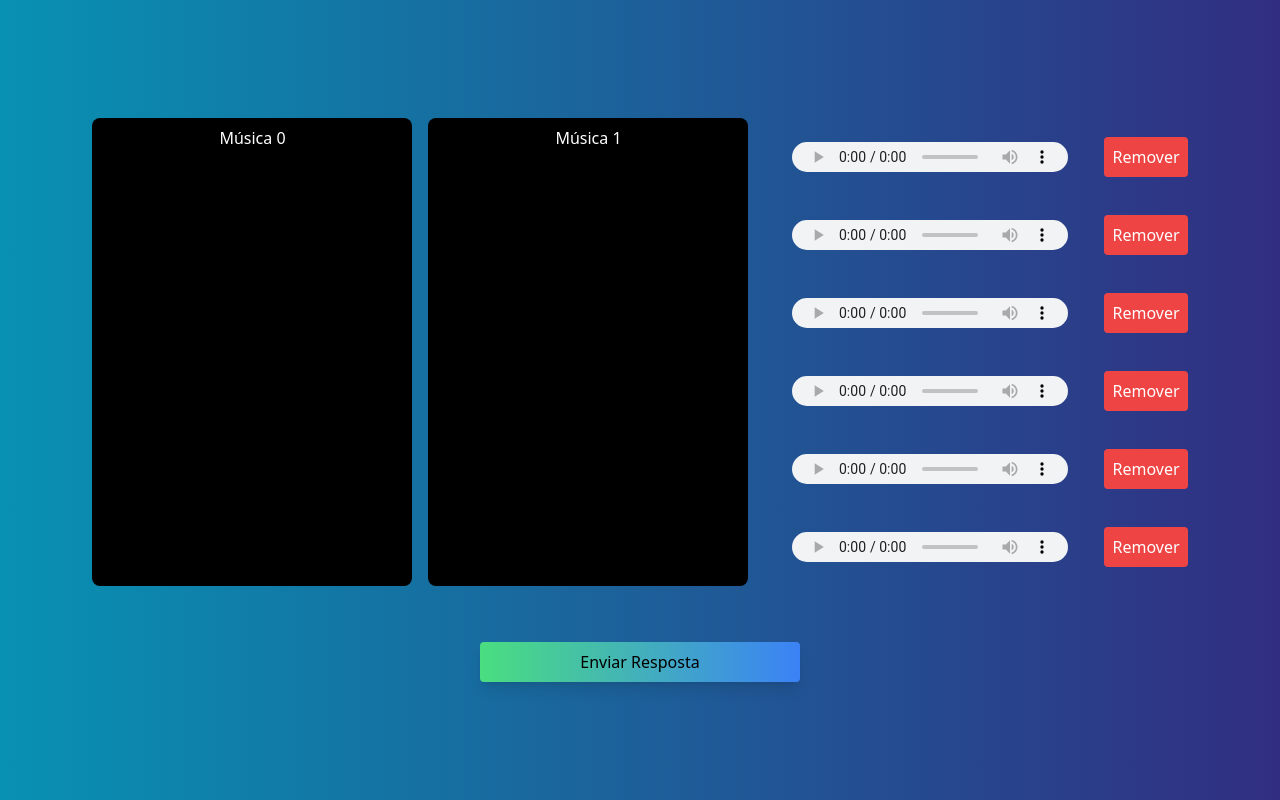
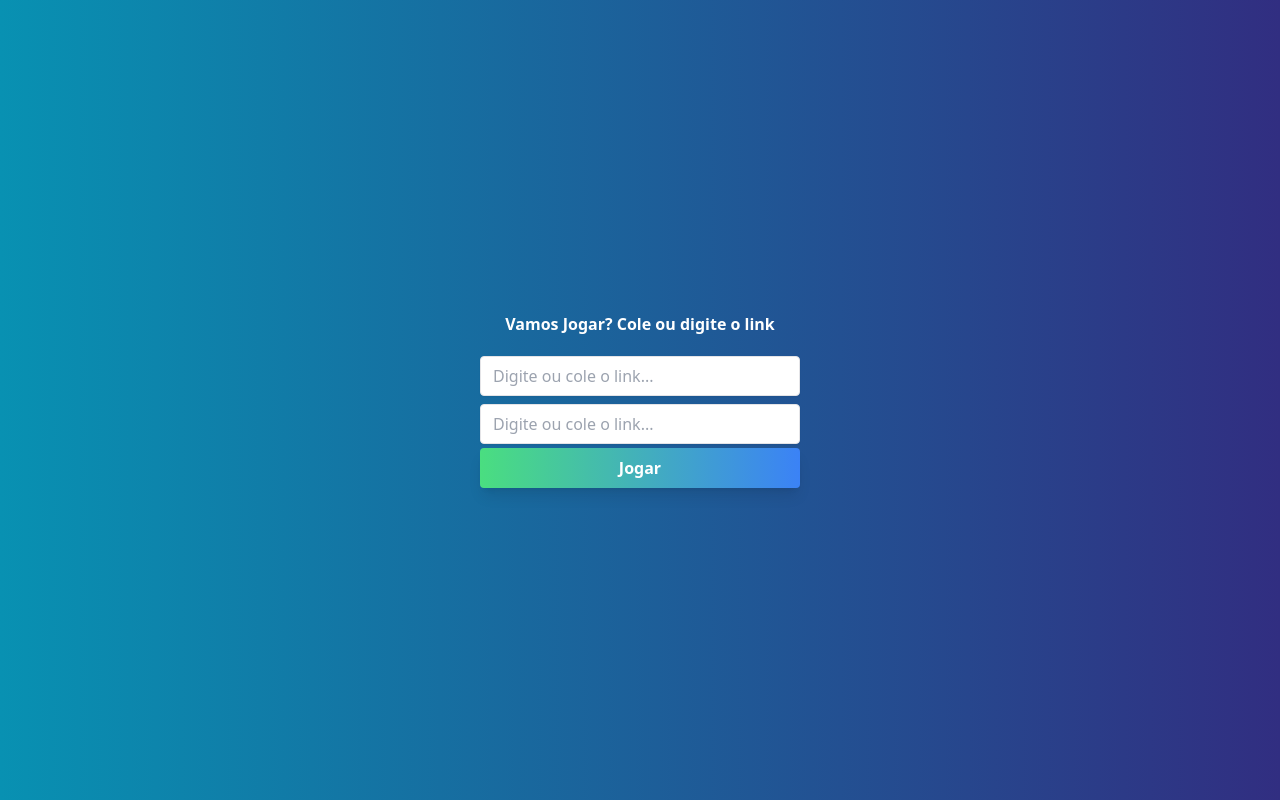
Before and after one commit to wesleyvieira1/HACKATHON-TAIL, a Next.js app in the folder hackathon-tail/: page / in a window 1280 px wide. Built offline with nearby package versions, Linux system fonts and the light colour scheme.

Commit message:
add dois inputs no formlink

```diff
--- a/hackathon-tail/src/app/components/FormLinkIdentifier.tsx
+++ b/hackathon-tail/src/app/components/FormLinkIdentifier.tsx
@@ -1,19 +1,23 @@
 'use client'
+// Importando dependências
 import React, { useState, useEffect } from 'react';
 import { useForm } from 'react-hook-form';
 import axios from 'axios';
 
-
-interface FormData{
-  linkidentificado: string;
+// Interface para os dados do formulário
+interface FormData {
+  linkIdentificado1: string;
+  linkIdentificado2: string;
 }
 
-const FormLinkIdentifier = () =>{
-  //Chamando funções da lib hook form
-  const { register, handleSubmit, formState: {errors} } = useForm<FormData>()
+// Componente do formulário
+const FormLinkIdentifier = () => {
+  // Funções do react-hook-form
+  const { register, handleSubmit, formState: { errors } } = useForm<FormData>();
 
-  //Manipulação da API
+  // Função chamada quando o formulário é submetido
   const onSubmit = (data: FormData) => {
+    // Enviar os dados para a API
     axios.post("/api/music", JSON.stringify(data))
       .then(function (response) {
         console.log(response);
@@ -21,41 +25,56 @@ const FormLinkIdentifier = () =>{
       .catch(function (error) {
         console.log(error);
       });
-
   }
 
-  //Retorno do componente FormLinkIdentifier em HTML
+  // Retorno do componente em HTML
   return (
-    <div className="flex items-center justify-center">
+    <div className="h-screen flex items-center justify-center">
       <div className='flex flex-col gap-4 w-full max-w-xs'>
         <div className="flex flex-col gap-1">
 
           <form onSubmit={handleSubmit(onSubmit)} className='flex flex-col gap-2'>
+            <h1 className='text-white text-md text-center font-bold mb-3'>Vamos Jogar? Cole ou digite o link</h1>
             <input
               className="border border-zinc-200 shadow-sm rounded h-10 px-3 max-w-xs outline-none text-black"
               type="text"
               placeholder="Digite ou cole o link..."
-
-                  //Registro do input pela variável linkidentificado
-                  {...register('linkidentificado', {required:true , validate: (value) =>{
-                    if (!value.includes("youtube.com")){
+              {...register('linkIdentificado1', {
+                required: true,
+                validate: (value) => {
+                  if (!value.includes("youtube.com")) {
                     return false;
                   }
                   return true;
-                  }})}
+                }
+              })}
+            />
+            <input
+              className="border border-zinc-200 shadow-sm rounded h-10 px-3 max-w-xs outline-none text-black"
+              type="text"
+              placeholder="Digite ou cole o link..."
+              {...register('linkIdentificado2', {
+                required: true,
+                validate: (value) => {
+                  if (!value.includes("youtube.com")) {
+                    return false;
+                  }
+                  return true;
+                }
+              })}
             />
           </form>
 
-              {errors?.linkidentificado?.type == 'validate' && (<p className="error-message text-red-600">Link Inválido</p>)}
+          {(errors?.linkIdentificado1?.type === 'validate' || errors?.linkIdentificado2?.type === 'validate') && (
+            <p className="error-message text-red-600">Pelo menos um dos links é inválido</p>
+          )}
 
-              <button onClick={() => handleSubmit(onSubmit)()} className="bg-emerald-500 rounded font-semibold text-white h-10" type='submit'>Jogar</button>
-          </div>
-
+          <button className="shadow-lg bg-gradient-to-r from-green-400 to-blue-500 hover:from-blue-500 hover:to-green-500 rounded font-semibold text-white h-10" type='submit'>Jogar</button>
         </div>
       </div>
-
+    </div>
   );
 }
 
-//Retorno do componente
-export default FormLinkIdentifier ;
+// Exportar o componente
+export default FormLinkIdentifier;
--- a/hackathon-tail/src/app/page.tsx
+++ b/hackathon-tail/src/app/page.tsx
@@ -5,6 +5,6 @@ import Puzzle2 from "./components/Puzzle2";
 
 export default function Home() {
   return (
-    <Puzzle2 />
+    <FormLinkIdentifier />
   );
 }
```
Lines whose indentation alone changed are shown as unchanged.
